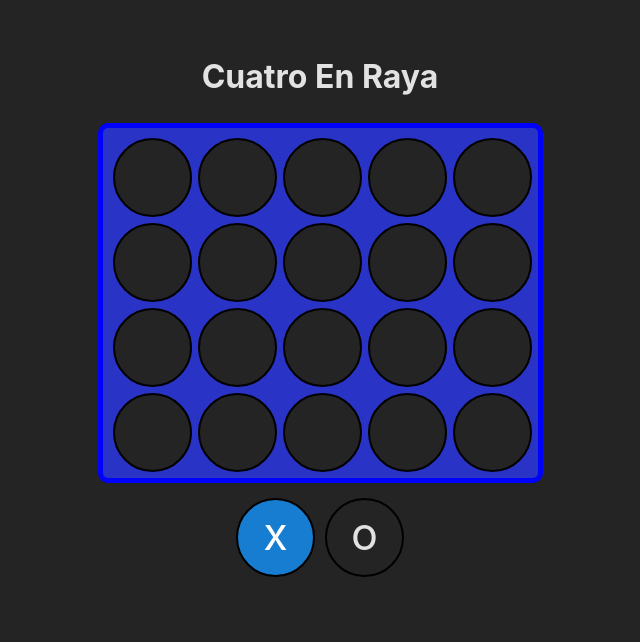
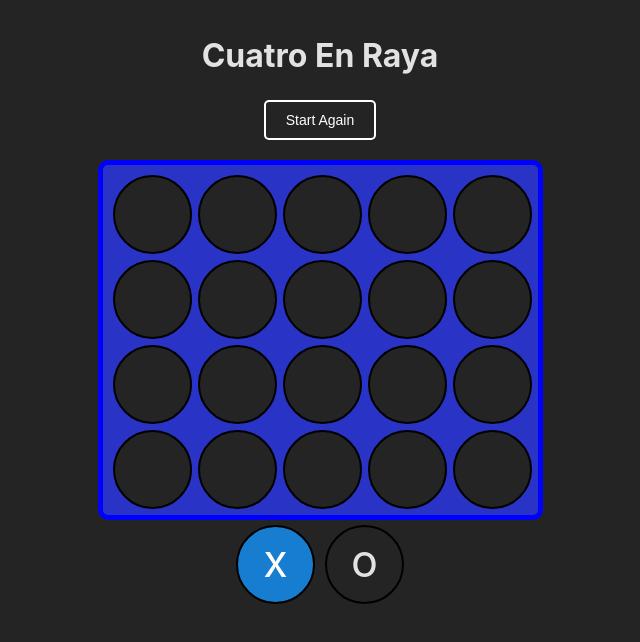
Before and after one commit to sergiDev934/Cuatro-en-Raya-, a React (Vite) app: page / in a window 1280 px wide. Shown: the top 642 px of the page, without its empty margins (320-960 px from the left). Built offline with nearby package versions, Linux system fonts and the light colour scheme.

Commit message:
Win fn add, modal add, reset fn... SOLO QUEDA EL EMPATE

```diff
--- a/src/App.jsx
+++ b/src/App.jsx
@@ -41,21 +41,32 @@ export function App() {
     }
   };
 
+  const resetGame = () => {
+    setTurn(TURNS.X);
+    setBoard(Array(20).fill(null));
+    setWinner(null);
+  };
+
   const checkWinner = () => {
+    let winnerPos = null;
     COMBO_WINS.map((combo) => {
       const [a, b, c, d] = combo;
       if (
+        board[a] !== null &&
         board[a] === board[b] &&
         board[a] === board[c] &&
         board[a] === board[d]
-      )
-        return board[a];
+      ) {
+        winnerPos = board[a];
+      }
     });
-    return null;
+    return winnerPos;
   };
 
+  const checkDraw = () => {};
+
   const updateBoard = (index) => {
-    if (board[index]) return;
+    if (board[index] || winner) return;
 
     //cambiar tablero
     checkDown(index);
@@ -63,7 +74,8 @@ export function App() {
     // comprobar ganador
     const posibleWinner = checkWinner();
     if (posibleWinner) setWinner(true);
-
+    // comprobar empate
+    posiblyDraw = checkDraw();
     // cambio de turno
     const newTurn = turn === TURNS.X ? TURNS.O : TURNS.X;
     setTurn(newTurn);
@@ -82,9 +94,18 @@ export function App() {
       </div>
     );
   };
+
+  const modalFnc = () => {
+    let className = `noWin ${winner !== null ? "winModal" : ""}`;
+    return className;
+  };
+
   return (
     <main className="board">
       <h1>Cuatro En Raya</h1>
+      <button className="resetGame" onClick={resetGame}>
+        Start Again
+      </button>
       <section className="gameContainer">
         <div className="game">
           {board.map((_, index) => {
@@ -100,6 +121,17 @@ export function App() {
           <Circle isSelected={turn === TURNS.O}>o</Circle>
         </div>
       </section>
+      <section className={modalFnc()}>
+        <div className="modal">
+          <h1>
+            {winner === false ? "It's a draw, nobody wins" : "The Winner is:"}
+          </h1>
+          <Circle>{turn === TURNS.X ? TURNS.O : TURNS.X}</Circle>
+          <button className="resetGame" onClick={resetGame}>
+            Reset the Game
+          </button>
+        </div>
+      </section>
     </main>
   );
 }
--- a/src/index.css
+++ b/src/index.css
@@ -16,12 +16,21 @@ body {
   margin: 0;
   height: 100vh;
 }
+.board {
+  display: flex;
+  flex-direction: column;
+  align-items: center;
+  gap: 20px;
+}
 .gameContainer {
   width: 100%;
   display: flex;
   justify-content: center;
   flex-direction: column;
   align-items: center;
+}
+.board > h1 {
+  margin: 0;
 }
 .game {
   display: grid;
@@ -47,7 +56,7 @@ body {
 .turn {
   display: flex;
   justify-content: center;
-  margin: 15px auto;
+  margin: 5px auto;
   width: fit-content;
   position: relative;
   border-radius: 10px;
@@ -58,3 +67,36 @@ body {
   color: #fff;
   background-color: #167dd1;
 }
+.noWin {
+  display: none;
+}
+.noWin.winModal {
+  position: absolute;
+  top: 0;
+  left: 0;
+  width: 100%;
+  height: 100%;
+  display: flex;
+  justify-content: center;
+  align-items: center;
+  background-color: #000000d4;
+}
+.modal {
+  width: 350px;
+  height: 370px;
+  background: #2c2929;
+  border-radius: 10px;
+  display: flex;
+  flex-direction: column;
+  align-items: center;
+  justify-content: space-evenly;
+}
+.resetGame {
+  cursor: pointer;
+  background-color: #242424;
+  border: 2px solid rgb(255, 255, 255);
+  color: white;
+  border-radius: 5px;
+  font-size: 14px;
+  padding: 10px 20px;
+}
```
